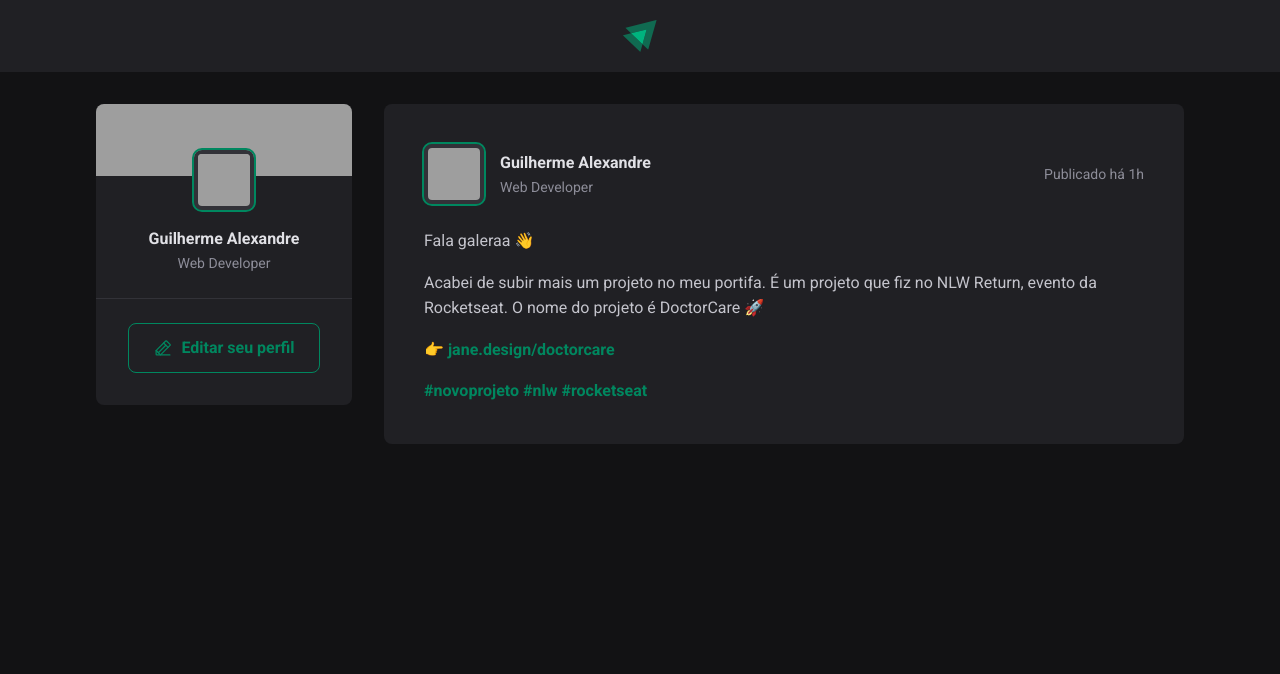
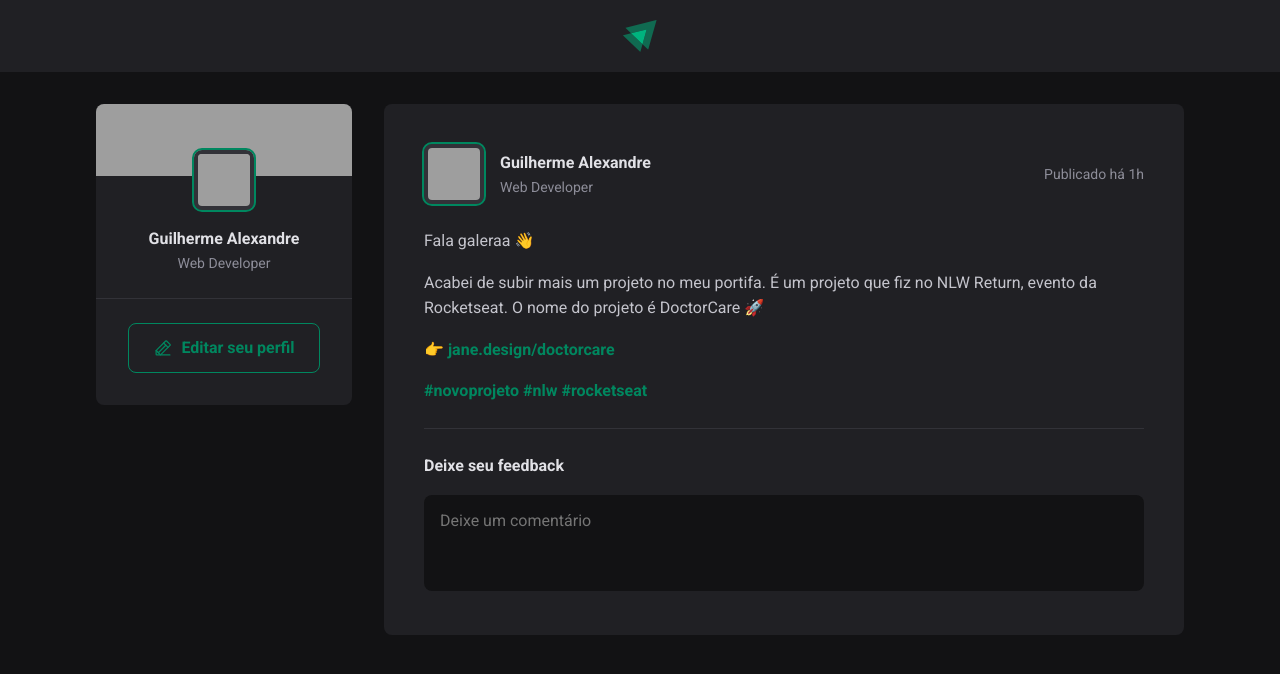
Before and after one commit to GuilhermeAG015/project001-react, a React (Vite) app: page / in a window 1280 px wide. Shown: the top 674 px of the page. Built offline with nearby package versions, Linux system fonts and the light colour scheme; grey boxes are pictures that could not be loaded.

Commit message:
Adding comment section to post

```diff
--- a/src/components/Post/Post.module.css
+++ b/src/components/Post/Post.module.css
@@ -68,3 +68,54 @@
   color: var(--gray-400);
   line-height: 1.6;
 }
+
+.commentForm {
+  width: 100%;
+  margin-top: 1.5rem;
+  padding-top: 1.5rem;
+  border-top: 1px solid var(--gray-600);
+}
+
+.commentForm > strong {
+  line-height: 1.6;
+  color: var(--gray-100);
+}
+
+.commentForm textarea {
+  width: 100%;
+  background-color: var(--gray-900);
+  border: 0;
+  resize: none;
+  height: 6rem;
+  padding: 1rem;
+  border-radius: 8px;
+  color: var(--gray-100);
+  line: 1.4;
+  margin-top: 1rem;
+}
+
+.commentForm footer {
+  visibility: hidden;
+  max-height: 0;
+}
+
+.commentForm:focus-within footer {
+  visibility: visible;
+  max-height: none;
+}
+
+.commentForm button[type=submit] {
+  padding: 1rem 1.5rem;
+  margin-top: 1rem;
+  border-radius: 8px;
+  border: 0;
+  background-color: var(--green-500);
+  color: var(--white);
+  font-weight: bold;
+  cursor: pointer;
+  transition: background-color 0.2s;
+}
+
+.commentForm button[type=submit] {
+  background-color: var(--green-300);
+}
--- a/src/components/Post/index.jsx
+++ b/src/components/Post/index.jsx
@@ -29,6 +29,18 @@
           <a href='/'>#rocketseat</a>
         </p>
       </div>
+
+      <form className={styles.commentForm}>
+        <strong>Deixe seu feedback</strong>
+
+        <textarea
+          placeholder='Deixe um comentário'
+        />
+
+        <footer>
+          <button type='submit'>Publicar</button>
+        </footer>
+      </form>
     </article>
   )
 }
--- a/src/global.css
+++ b/src/global.css
@@ -10,6 +10,11 @@
 
     --green-300: #00B37E;
     --green-500: #00875f;
+}
+
+:focus {
+  outline: transparent;
+  box-shadow: 0 0 0 2px var(--green-500);
 }
 
 * {
```
